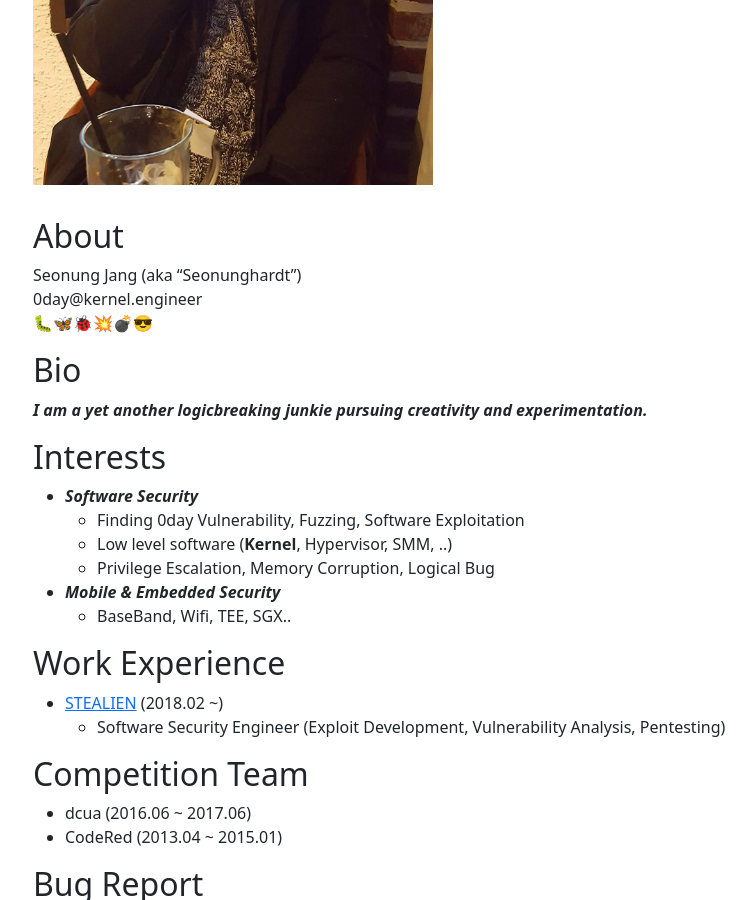
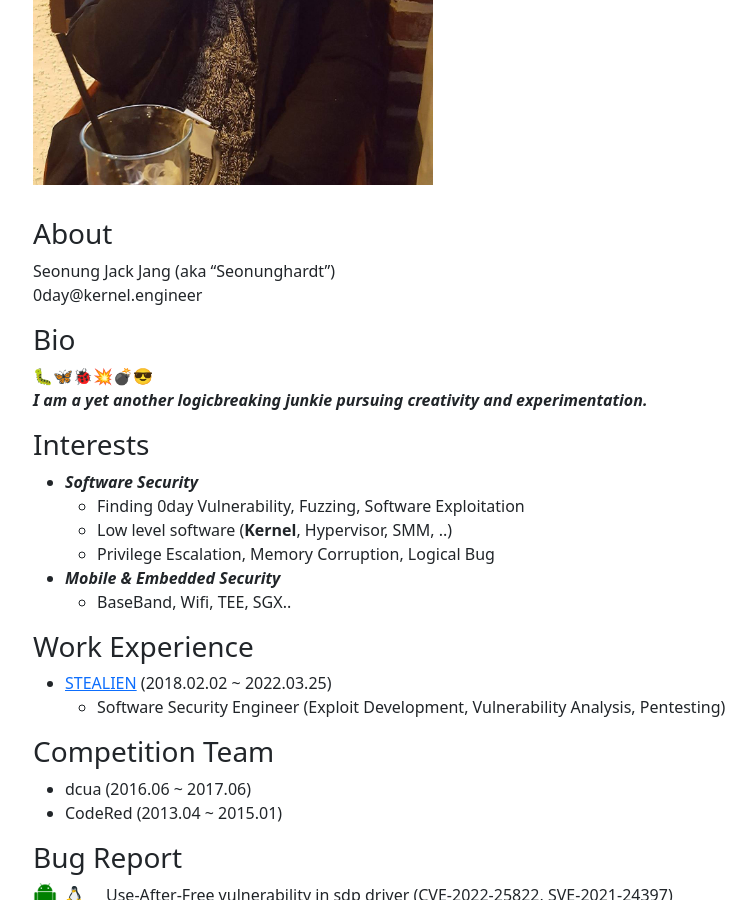
Before and after one commit to KernelGangster/KernelGangster.github.io, a Jekyll site: the page built from index.md, in a window 1280 px wide and 900 px high, scrolled down 305 px. Shown: the whole window, without its empty margins (49-805 px from the left). Built offline with Jekyll 4.4.1, drawn with Linux system fonts in a browser that asks for light colours.

Commit message:
little modification

```diff
--- a/index.md
+++ b/index.md
@@ -4,15 +4,15 @@ layout: default
 ---
 <img src="/assets/images/meme.jpg" width="400" height="790" title="young me" alt="profile_picture">
 
-## About
-Seonung Jang (aka "Seonunghardt")
+### About
+Seonung Jack Jang (aka "Seonunghardt")
 0day@kernel.engineer
+
+### Bio
 🐛🦋🐞💥💣😎
-
-## Bio
 ***I am a yet another logicbreaking junkie pursuing creativity and experimentation.***
 
-## Interests
+### Interests
 * ***Software Security***
     * Finding 0day Vulnerability, Fuzzing, Software Exploitation
     * Low level software (**Kernel**, Hypervisor, SMM, ..)
@@ -20,17 +20,17 @@ Seonung Jang (aka "Seonunghardt")
 * ***Mobile & Embedded Security***
     * BaseBand, Wifi, TEE, SGX..
 
-## Work Experience
-* [STEALIEN](https://www.stealien.com/main) (2018.02 ~)
+### Work Experience
+* [STEALIEN](https://www.stealien.com/main) (2018.02.02 ~ 2022.03.25)
     * Software Security Engineer (Exploit Development, Vulnerability Analysis, Pentesting)
 
 
-## Competition Team
+### Competition Team
 * dcua (2016.06 ~ 2017.06)
 * CodeRed (2013.04 ~ 2015.01)
 
 
-## Bug Report
+### Bug Report
 <p>
 <img style="float:left;margin:0px;margin-right: 5px" width="24" height="20" src="/assets/images/android.png" alt="android_icon">
 <img style="float:left;margin:0px;margin-right: 20px;" width="24" height="20" src="/assets/images/linux.svg" alt="linux_icon">
```
Also changed, not shown: 10 other files.
